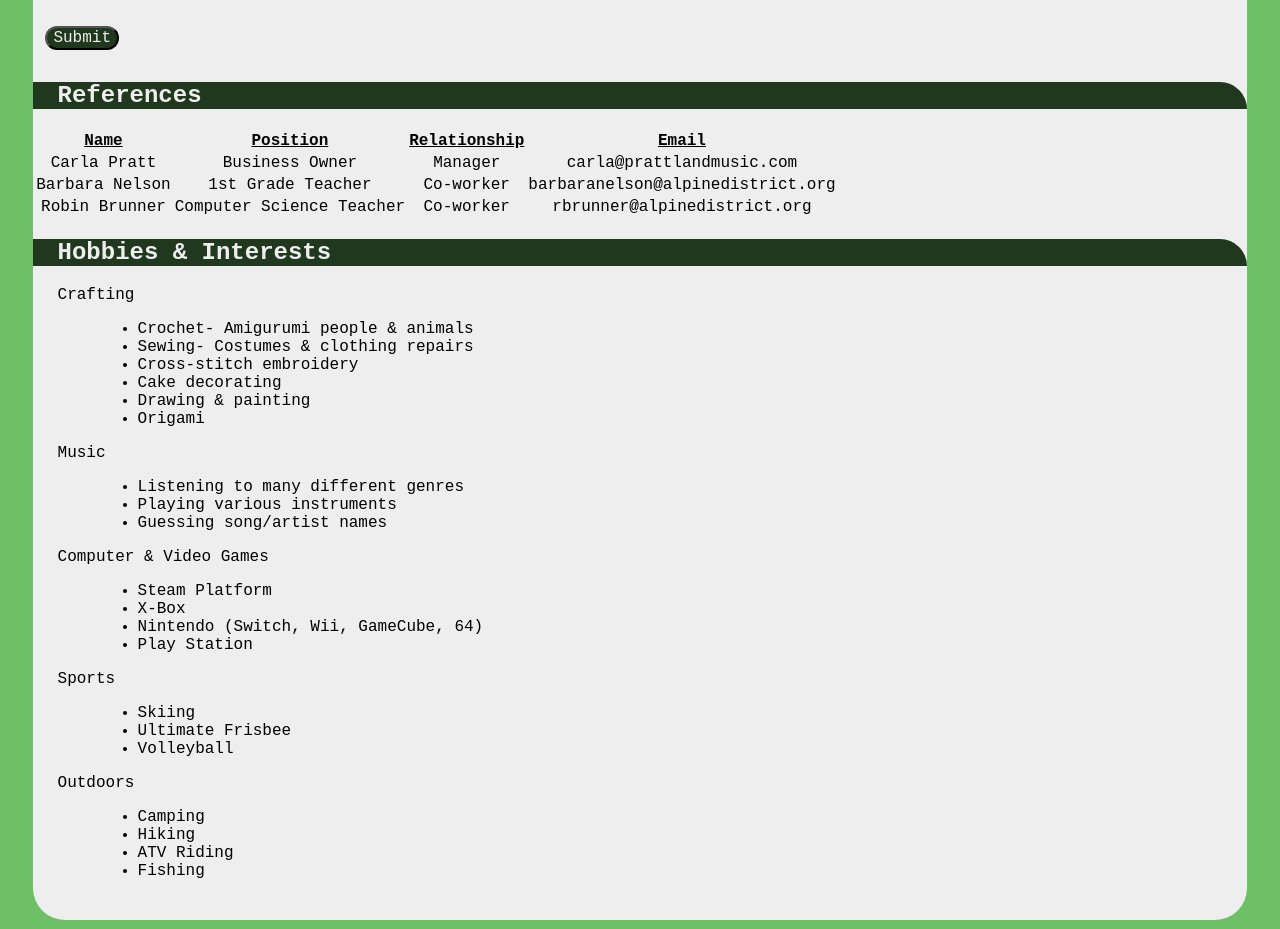
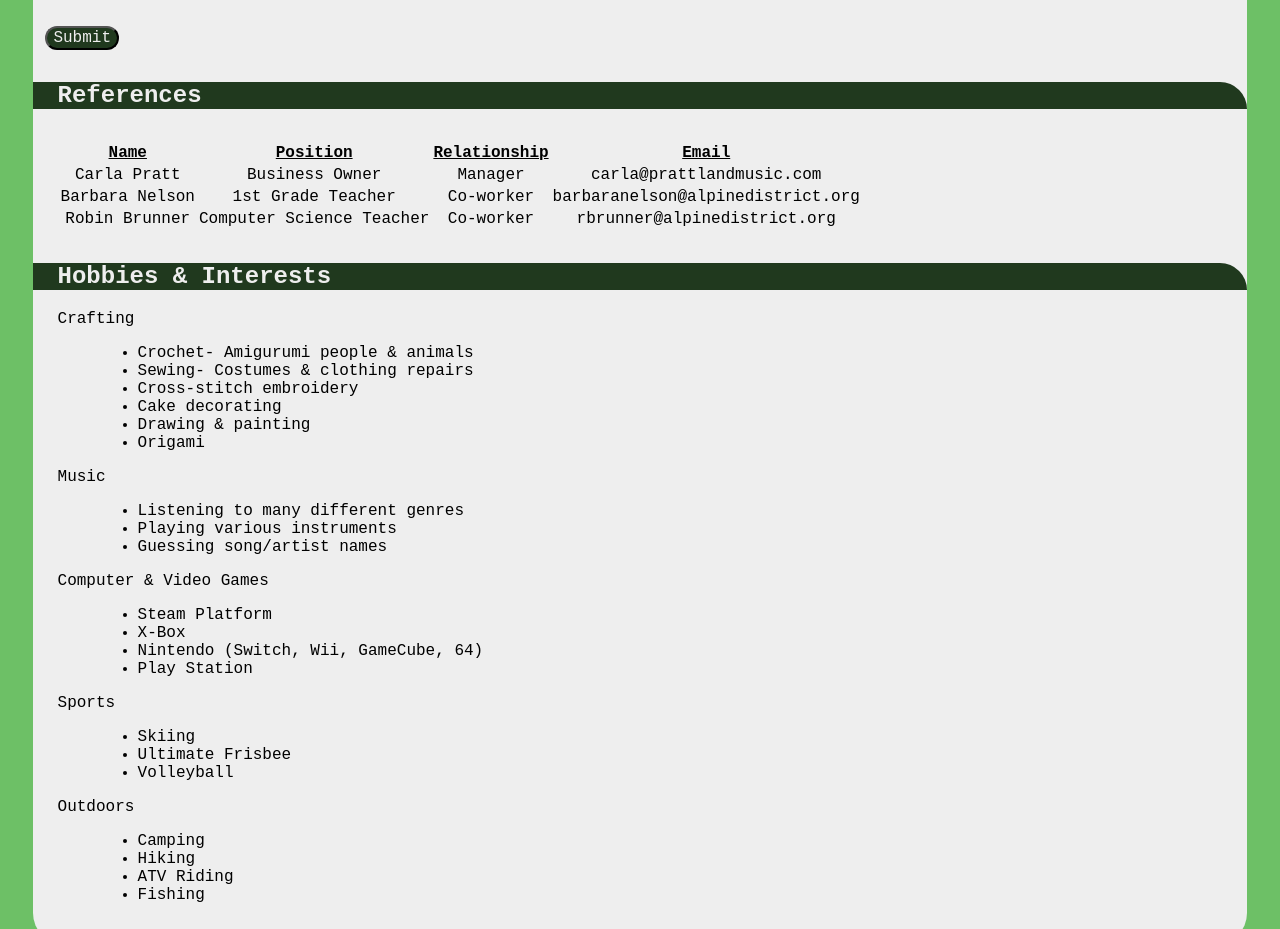
Before and after one commit to flyingfletch/Resume, a plain HTML site: page pages/about.html in a window 1280 px wide. Shown: the part 1321-2250 px from the top of the page. Drawn offline with Linux system fonts and the light colour scheme.

Commit message:
fix the reference table and portfolio table

```diff
--- a/pages/stylesheets/index.css
+++ b/pages/stylesheets/index.css
@@ -74,7 +74,7 @@ button {
     background-color: #20391e;
     color:#eeeeee;
 }
-table {
+.portfolio {
     width: 100%;
     border: 0;
     margin: 0;
@@ -87,8 +87,12 @@ table img {
 }
 .references {
     width: 100%;
+    padding: 1% 2% 1% 2%;
+    border: 0;
+    margin: 0;
+    text-align: center;
     display: block;
-    overflow-x: auto;
+    overflow-x: scroll;
     white-space: nowrap;
 }
 .references th {
```
Also changed, not shown: pages/portfolio.html (+1 -1 lines).
